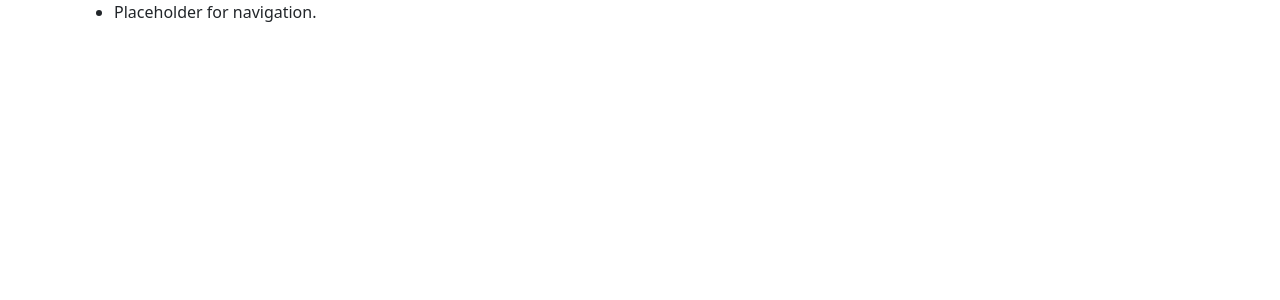
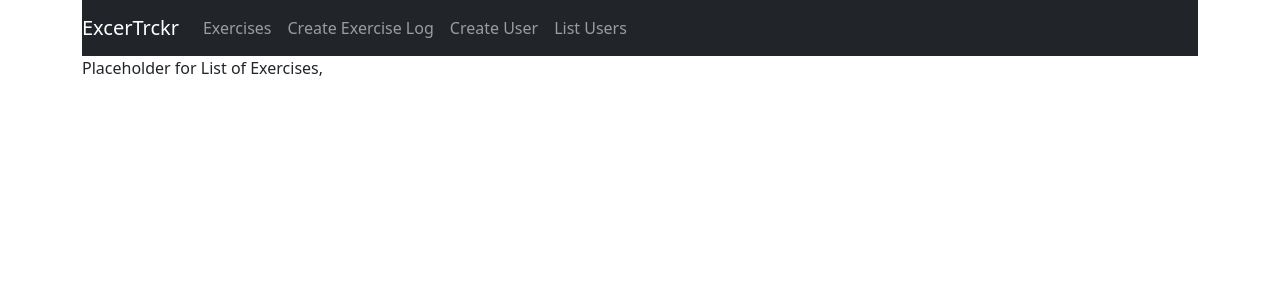
Before and after one commit to hollowmatt/reactercise, a React (Create React App) app in the folder solutions/day9/fe/: page / in a window 1280 px wide. Shown: the top 300 px of the page. Built offline with nearby package versions, Linux system fonts and the light colour scheme.

Commit message:
setup the nav and routing, displaying the stubs now

```diff
--- a/solutions/day9/fe/src/App.js
+++ b/solutions/day9/fe/src/App.js
@@ -1,5 +1,5 @@
 import React from 'react';
-import { BrowserRouter as Router, Route, Routes } from "react-router-dom";
+import { Route, Routes } from "react-router-dom";
 import "bootstrap/dist/css/bootstrap.min.css";
 import Navbar from './components/navbar.component';
 import ExerciseList from './components/exercises-list.component';
@@ -11,20 +11,17 @@ import UsersList from './components/users-list.component';
 
 function App() {
   return (
-    <Router>
-      <div className="container">
-        <Navbar />
-        <br/>
-        <Routes>
-          <Route path="/" exacct component={ExerciseList} />
-          <Route path="/edit/:id" component={EditExercise} />
-          <Route path="/create" component={CreateExercise} />
-          <Route path="/user" component={CreateUser} />
-          <Route path="/users" component={UsersList} />
-        </Routes>
-      </div>
-    </Router>
-
+    <div className="container">
+      <Routes>
+        <Route path="/" element={<Navbar />}>
+          <Route index element={<ExerciseList/>} />
+          <Route path="edit/:id" element={<EditExercise/>} />
+          <Route path="create" element={<CreateExercise/>} />
+          <Route path="user" element={<CreateUser/>} />
+          <Route path="/users" element={<UsersList/>} />
+        </Route>
+      </Routes>
+    </div>
   );
 }
 
--- a/solutions/day9/fe/src/components/navbar.component.jsx
+++ b/solutions/day9/fe/src/components/navbar.component.jsx
@@ -1,10 +1,30 @@
+import React from 'react';
+import { Outlet, Link } from 'react-router-dom';
+
 function Navbar () {
   return(
-    <ul>
-      <li>
-        Placeholder for navigation.
-      </li>
-    </ul>
+    <div>
+      <nav className="navbar navbar-dark bg-dark navbar-expand-lg">
+        <Link to="/" className="navbar-brand">ExcerTrckr</Link>
+        <div className="collpase navbar-collapse">
+        <ul className="navbar-nav mr-auto">
+          <li className="navbar-item">
+          <Link to="/" className="nav-link">Exercises</Link>
+          </li>
+          <li className="navbar-item">
+          <Link to="/create" className="nav-link">Create Exercise Log</Link>
+          </li>
+          <li className="navbar-item">
+          <Link to="/user" className="nav-link">Create User</Link>
+          </li>
+          <li className="navbar-item">
+            <Link to="/users" className="nav-link">List Users</Link>
+          </li>
+        </ul>
+        </div>
+      </nav>
+      <Outlet />
+    </div>
   )
 };
 
--- a/solutions/day9/fe/src/index.js
+++ b/solutions/day9/fe/src/index.js
@@ -2,12 +2,15 @@ import React from 'react';
 import ReactDOM from 'react-dom/client';
 import './index.css';
 import App from './App';
+import { BrowserRouter } from 'react-router-dom';
 import reportWebVitals from './reportWebVitals';
 
 const root = ReactDOM.createRoot(document.getElementById('root'));
 root.render(
   <React.StrictMode>
-    <App />
+    <BrowserRouter>
+      <App />
+    </BrowserRouter>
   </React.StrictMode>
 );
 
```
